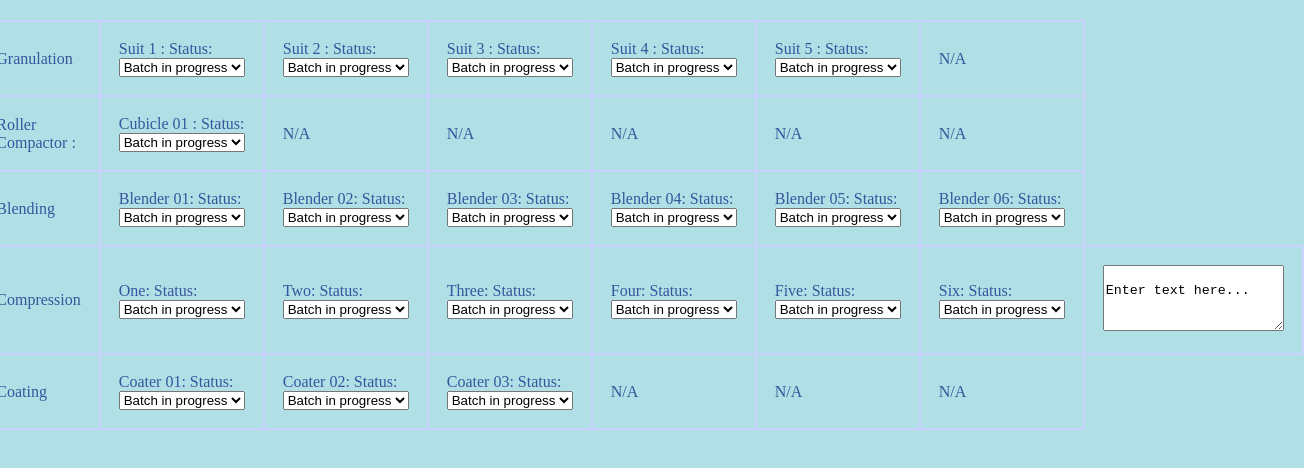
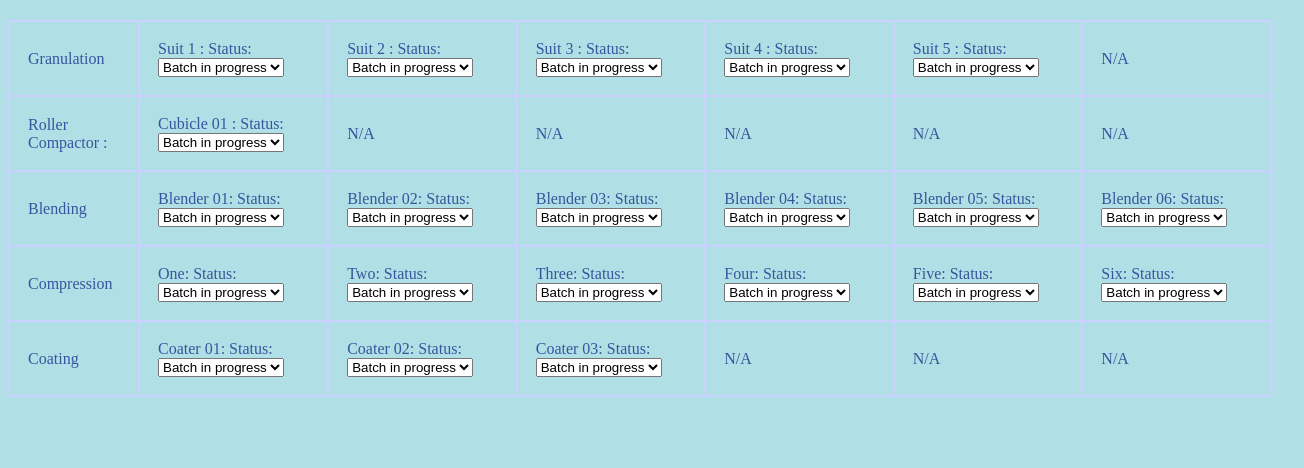
Before and after one commit to StuurmanX/Production-, a plain HTML site: page index.html in a window 1280 px wide. Shown: the whole page, 1304 px wide, since content can reach past the window. Drawn offline with Linux system fonts and the light colour scheme.

Commit message:
Update index.html

```diff
--- a/index.html
+++ b/index.html
@@ -192,13 +192,7 @@
                         <option value="clean">Minor clean</option>
                         <option value="Maintanance">Maintanance</option>
                       </select
-                    </td>
-                    <td>
-
-                      <textarea rows="4" cols="20" name="comment" form="usrform">
-                        Enter text here...</textarea>
-
-                    </td>
+                      </td>
 
                   <tr  id="row-5">
 
```
